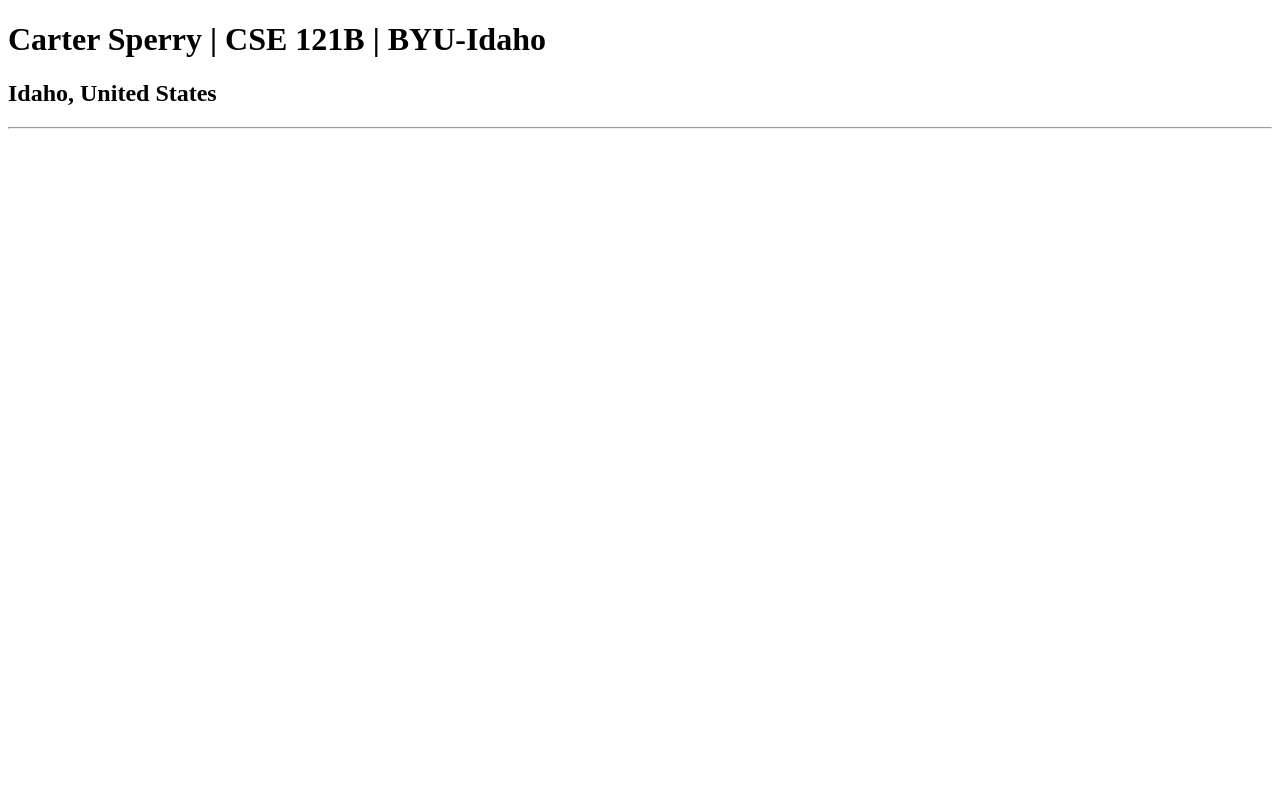
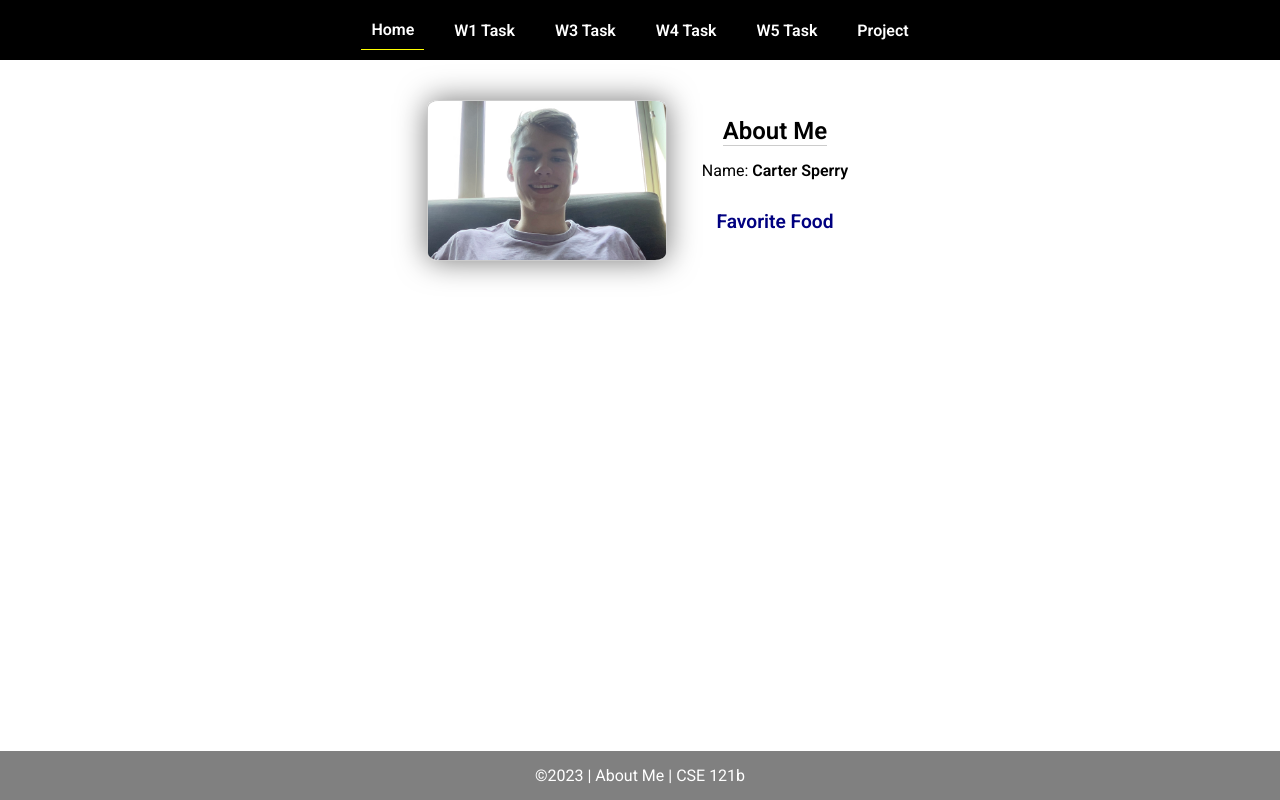
Before and after one commit to douglas321/cse121b, a plain HTML site: page index.html in a window 1280 px wide. Drawn offline with Linux system fonts and the light colour scheme.

Commit message:
java week 2

```diff
--- a/index.html
+++ b/index.html
@@ -1,14 +1,45 @@
 <!DOCTYPE html>
 <html lang="en">
+
 <head>
-    <meta charset="UTF-8">
-    <meta http-equiv="X-UA-Compatible" content="IE=edge">
-    <meta name="viewport" content="width=device-width, initial-scale=1.0">
-    <title>Carter Sperry | CSE 121B | BYU-Idaho</title>
+  <meta charset="UTF-8">
+  <meta name="viewport" content="width=device-width, initial-scale=1.0">
+  <title>About Me | CSE 121b | W02: Programming Tasks</title>
+  <link rel="preconnect" href="https://fonts.googleapis.com">
+  <link rel="preconnect" href="https://fonts.gstatic.com" crossorigin>
+  <link href="https://fonts.googleapis.com/css2?family=Roboto:wght@400;600&display=swap"
+    rel="stylesheet">
+  <link rel="stylesheet" href="styles/main.css">
 </head>
+
 <body>
-    <h1>Carter Sperry | CSE 121B | BYU-Idaho</h1>
-    <h2>Idaho, United States</h2>
-    <hr>
+  <nav>
+    <ul id="menu">
+      <li><a id="toggleMenu">&equiv;</a></li>
+      <li><a href="index.html" class="active">Home</a></li>
+      <li><a href="w01-task.html">W1 Task</a></li>
+      <li><a href="w03-task.html">W3 Task</a></li>
+      <li><a href="w04-task.html">W4 Task</a></li>
+      <li><a href="w05-task.html">W5 Task</a></li>
+      <li><a href="project.html">Project</a></li>
+    </ul>
+  </nav>
+  <main id="home">
+    <picture>
+      <img src="images/me.jpg" alt="Placeholder Image">
+    </picture>
+    <section>
+      <h1>About Me</h1>
+      <div class="info">Name: <span id="name"></span></div>
+      <h2>Favorite Food</h2>
+      <div class="block" id="food"></div>
+    </section>
+  </main>
+  <footer>
+    &copy;<span id="year"></span> | About Me | CSE 121b
+  </footer>
+  <script src="scripts/main.js"></script>
+  <script src="scripts/w02-task.js"></script>
 </body>
+
 </html>
--- /dev/null
+++ b/scripts/main.js
@@ -0,0 +1,9 @@
+// copyright year
+document.querySelector('#year').textContent = new Date().getFullYear();
+
+// toggle menu in small view
+const toggleMenu = () => {
+    document.querySelector('#menu').classList.toggle('open');
+}
+
+document.querySelector('#toggleMenu').addEventListener('click', toggleMenu);
--- /dev/null
+++ b/scripts/w02-task.js
@@ -0,0 +1,41 @@
+/* W02-Task - Profile Home Page */
+
+/* Step 1 - Setup type tasks - no code required */
+
+/* Step 2 - Variables */
+let fullName = "Carter Sperry";
+let currentYear = "2023";
+let profilePicture = 'images/me.jpg';
+
+
+
+/* Step 3 - Element Variables */
+const nameElement = document.getElementById('name');
+const foodElement = document.getElementById("food");
+const yearElement = document.querySelector('#year');
+const imageElement = document.getElementById('image');
+
+
+
+/* Step 4 - Adding Content */
+
+nameElement.innerHTML = `<strong>${fullName}</strong>`;
+yearElement.textContent = currentYear;
+imageElement.setAttribute('src', profilePicture);
+imageElement.setAttribute('alt', `Profile image of [Insert Name Variable]`);
+
+
+
+/* Step 5 - Array */
+
+let favFoods = ['ramen', 'popcicles', 'pizza'];
+let favFood = 'potato';
+
+foodElement.innerHTML = `${favFoods}`;
+
+favFoods.push(favFood);
+foodElement.innerHTML += `<br>${favFoods}`;
+favFoods.shift();
+foodElement.innerHTML += `<br>${favFoods}`;
+favFoods.pop();
+foodElement.innerHTML += `<br>${favFoods}`;
--- /dev/null
+++ b/styles/main.css
@@ -0,0 +1,157 @@
+/* Universal Selector */
+* {
+    margin: 0;
+    padding: 0;
+    box-sizing: border-box;
+}
+
+/* HTML Selectors */
+body {
+    font-family: 'Roboto', Helvetica, sans-serif;
+}
+
+nav {
+    background-color: black;
+    width: 100%;
+    position: fixed;
+    top: 0;
+}
+
+nav ul {
+    display: flex;
+    flex-direction: column;
+    align-items: center;
+    max-width: fit-content;
+    margin: 0 auto;
+}
+
+nav ul li {
+    flex: 1 1 auto;
+}
+
+nav ul li:first-child {
+    display: block;
+    font-size: 2rem;
+}
+
+nav ul li:first-child a {
+    padding: 1px 10px;
+}
+
+nav ul li {
+    display: none;
+    list-style: none;
+    margin: 10px;
+}
+
+nav ul li a {
+    display: block;
+    padding: 10px;
+    text-decoration: none;
+    font-weight: 600;
+    color: white;
+    text-align: center;
+}
+
+nav ul li a:hover {
+    background-color: #efefef;
+    color: black;
+}
+
+h1, h2 {
+    text-align: center;
+    margin-bottom: 15px;
+
+}
+
+h1 {
+border-bottom: 1px solid #ccc;
+}
+
+h2 {
+    font-size: 1.2rem;
+    color: navy;
+    text-align: center;
+    margin-top: 30px;
+}
+
+main {
+    margin-top: 125px;
+    display: grid;
+    grid-template-columns: 1fr;
+    grid-gap: 20px;
+    align-items: center;
+    justify-content: center;
+}
+
+picture {
+    margin: 0 auto;
+}
+
+picture img {
+    width: 240px;
+    height: auto;
+    border-radius: 5%;
+    border: 1px solid #ccc;
+    box-shadow: 0 0 30px #777;
+}
+
+section {
+    display: flex;
+    flex-direction: column;
+    align-items: center;
+    margin: 10px
+}
+
+label {
+    margin: 15px 0;
+}
+
+footer {
+    background-color: gray;
+    color: white;
+    padding: 15px;
+    text-align: center;
+    width: 100%;
+    position: fixed;
+    bottom: 0;
+}
+
+/* Class Selectors */
+.active {
+    border-bottom: 1px solid yellow;
+}
+
+.open li {
+    display: block;
+}
+
+.block {
+    display: block;
+}
+
+/* ID Selectors */
+
+/* Media Queries */
+@media only screen and (min-width: 32.5em) {
+    nav ul {
+        flex-direction: row;
+    }
+
+    nav ul li:first-child {
+        display: none;
+    }
+
+    nav ul li {
+        display: block;
+    }
+
+    main {
+        margin: 100px auto 20px;
+        grid-template-columns: 250px 1fr;
+        max-width: -moz-fit-content;
+        max-width: fit-content;
+
+    }
+
+}
```
Also changed, not shown: index-old.html (added, +14 -0 lines), images/me.jpg (added), images/placeholder.png (added), 1 other file.
